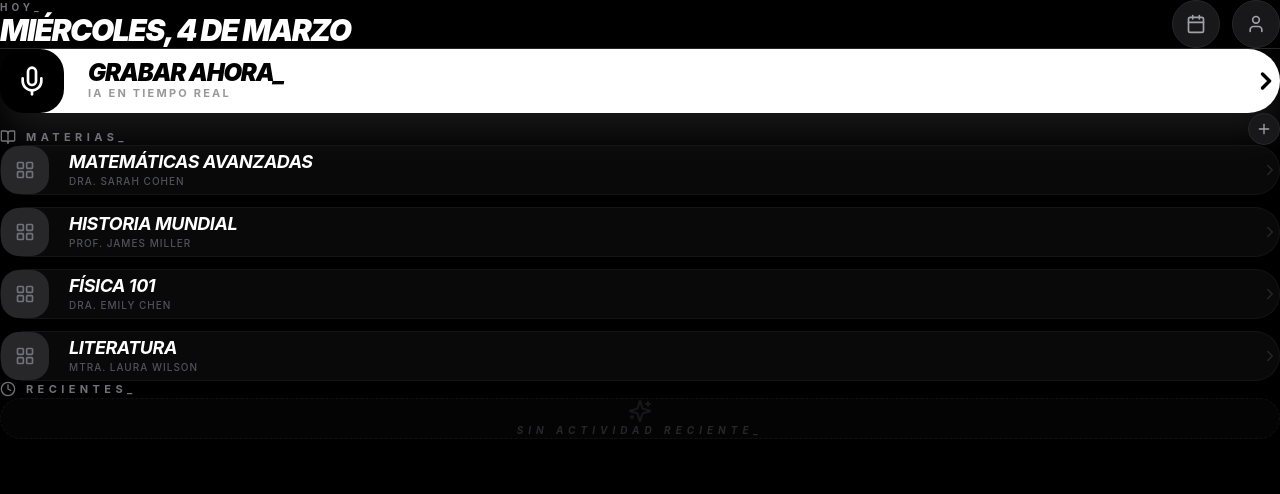
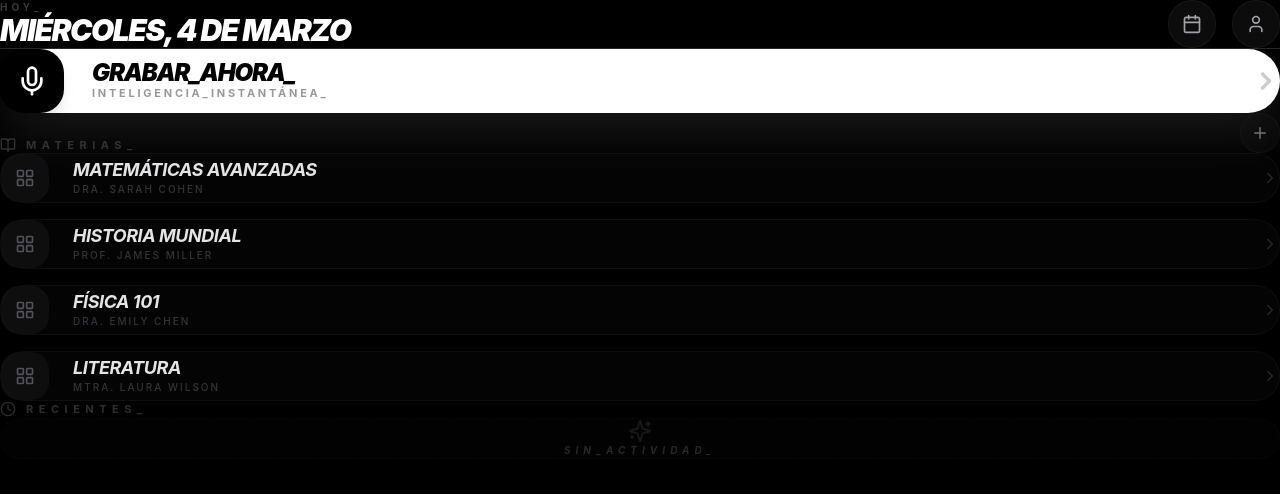
Before and after one commit to ekbfjefbfb/kiis, a React (Vite) app: page /dashboard in a window 1280 px wide. Shown: the top 494 px of the page. Built offline with nearby package versions, Linux system fonts and the light colour scheme; no server answers.

Commit message:
design: final ultra-minimalist engineering overhaul for dashboard, class detail and pwa manifest

```diff
--- a/src/app/pages/Dashboard.tsx
+++ b/src/app/pages/Dashboard.tsx
@@ -19,90 +19,90 @@ export default function Dashboard() {
 
   return (
     <div className="min-h-screen w-full bg-black text-white font-sans flex flex-col pb-10" style={{ backgroundColor: '#000000' }}>
-      {/* Header Minimalista - Jerarquía Nivel 1 */}
-      <header className="px-6 pt-14 pb-8 flex justify-between items-start sticky top-0 bg-black/90 backdrop-blur-xl z-30">
+      {/* Header - Minimalismo Extremo */}
+      <header className="px-6 pt-16 pb-8 flex justify-between items-start sticky top-0 bg-black/80 backdrop-blur-xl z-30">
         <div className="space-y-1">
-          <p className="text-[10px] font-bold tracking-[0.4em] text-zinc-500 uppercase">Hoy_</p>
+          <p className="text-[10px] font-bold tracking-[0.4em] text-zinc-500 uppercase opacity-50">Hoy_</p>
           <h1 className="text-3xl font-black italic tracking-tighter uppercase leading-none">
             {today}
           </h1>
         </div>
-        <div className="flex gap-3">
-          <button onClick={() => navigate("/calendar")} className="w-12 h-12 rounded-full bg-zinc-900 border border-zinc-800 flex items-center justify-center active:scale-90 transition-all">
+        <div className="flex gap-4">
+          <button onClick={() => navigate("/calendar")} className="w-12 h-12 rounded-full bg-zinc-900/50 border border-zinc-800/50 flex items-center justify-center active:scale-90 transition-all">
             <Calendar size={20} className="text-zinc-400" />
           </button>
-          <button onClick={() => navigate("/profile")} className="w-12 h-12 rounded-full bg-zinc-900 border border-zinc-800 flex items-center justify-center active:scale-90 transition-all">
+          <button onClick={() => navigate("/profile")} className="w-12 h-12 rounded-full bg-zinc-900/50 border border-zinc-800/50 flex items-center justify-center active:scale-90 transition-all">
             <User size={20} className="text-zinc-400" />
           </button>
         </div>
       </header>
 
-      <main className="flex-1 px-6 space-y-12">
-        {/* Acción Principal - Jerarquía Nivel 2 */}
+      <main className="flex-1 px-6 space-y-14">
+        {/* Acción Principal - Jerarquía Refinada */}
         <section>
           <button
             onClick={() => navigate("/live")}
-            className="w-full bg-white text-black p-8 rounded-[40px] flex items-center justify-between group active:scale-[0.98] transition-all shadow-[0_20px_40px_rgba(255,255,255,0.1)]"
+            className="w-full bg-white text-black p-8 rounded-[40px] flex items-center justify-between group active:scale-[0.97] transition-all shadow-[0_20px_50px_rgba(255,255,255,0.1)]"
           >
-            <div className="flex items-center gap-6">
-              <div className="w-16 h-16 rounded-[24px] bg-black flex items-center justify-center">
+            <div className="flex items-center gap-7">
+              <div className="w-16 h-16 rounded-[24px] bg-black flex items-center justify-center shadow-lg">
                 <Mic size={32} className="text-white" />
               </div>
               <div className="text-left">
-                <h2 className="text-2xl font-black italic uppercase tracking-tighter leading-none">Grabar Ahora_</h2>
-                <p className="text-[11px] font-bold uppercase tracking-[0.2em] opacity-40 mt-1.5">IA en tiempo real</p>
+                <h2 className="text-2xl font-black italic uppercase tracking-tighter leading-none">Grabar_Ahora_</h2>
+                <p className="text-[11px] font-bold uppercase tracking-[0.25em] opacity-40 mt-1.5">Inteligencia_Instantánea_</p>
               </div>
             </div>
-            <ChevronRight size={28} strokeWidth={3} />
+            <ChevronRight size={28} strokeWidth={3} className="opacity-20 group-hover:opacity-100 transition-opacity" />
           </button>
         </section>
 
-        {/* Lista de Materias - Jerarquía Nivel 3 */}
+        {/* Materias - Diseño Compacto y Elegante */}
         <section className="space-y-6">
           <div className="flex justify-between items-end px-2">
             <div className="flex items-center gap-2.5 text-zinc-500">
-              <BookOpen size={16} />
-              <span className="text-[11px] font-bold uppercase tracking-[0.4em]">Materias_</span>
+              <BookOpen size={16} className="opacity-40" />
+              <span className="text-[11px] font-bold uppercase tracking-[0.5em] opacity-40">Materias_</span>
             </div>
             <button
               onClick={() => setShowAddClass(true)}
-              className="w-8 h-8 rounded-full bg-zinc-900 border border-zinc-800 flex items-center justify-center active:scale-90 transition-all"
+              className="w-10 h-10 rounded-full bg-zinc-900/30 border border-zinc-800/30 flex items-center justify-center active:scale-90 transition-all group"
             >
-              <Plus size={16} className="text-zinc-400" />
+              <Plus size={18} className="text-zinc-500 group-hover:text-white transition-colors" />
             </button>
           </div>
 
-          <div className="grid grid-cols-1 gap-3">
+          <div className="grid grid-cols-1 gap-4">
             {CLASSES.map((cls) => (
               <button
                 key={cls.id}
                 onClick={() => navigate(`/class/${cls.id}`)}
-                className="w-full bg-zinc-900/40 border border-zinc-800/40 p-6 rounded-[32px] flex items-center justify-between group active:bg-zinc-800 transition-all"
+                className="w-full bg-zinc-900/20 border border-zinc-800/30 p-6 rounded-[32px] flex items-center justify-between group active:bg-zinc-800/40 transition-all hover:border-zinc-700/50"
               >
-                <div className="flex items-center gap-5">
-                  <div className="w-12 h-12 rounded-[18px] bg-zinc-800 flex items-center justify-center group-active:bg-zinc-700">
-                    <LayoutGrid size={20} className="text-zinc-500" />
+                <div className="flex items-center gap-6">
+                  <div className="w-12 h-12 rounded-[18px] bg-zinc-900/50 flex items-center justify-center group-hover:bg-zinc-800 transition-colors">
+                    <LayoutGrid size={20} className="text-zinc-600 group-hover:text-zinc-400 transition-colors" />
                   </div>
                   <div className="text-left">
-                    <h3 className="text-lg font-bold uppercase italic tracking-tight text-white leading-tight">{cls.name}</h3>
-                    <p className="text-[10px] font-medium text-zinc-600 uppercase tracking-widest mt-1">{cls.professor}</p>
+                    <h3 className="text-lg font-bold uppercase italic tracking-tight text-zinc-200 leading-tight">{cls.name}</h3>
+                    <p className="text-[10px] font-medium text-zinc-600 uppercase tracking-[0.2em] mt-1 opacity-60">{cls.professor}</p>
                   </div>
                 </div>
-                <ChevronRight size={18} className="text-zinc-800 group-hover:translate-x-1 transition-transform" />
+                <ChevronRight size={18} className="text-zinc-800 group-hover:text-zinc-500 group-hover:translate-x-1 transition-all" />
               </button>
             ))}
           </div>
         </section>
 
-        {/* Estado Reciente - Jerarquía Nivel 4 */}
+        {/* Recientes - Placeholder Minimalista */}
         <section className="space-y-6">
           <div className="flex items-center gap-2.5 text-zinc-500 px-2">
-            <Clock size={16} />
-            <span className="text-[11px] font-bold uppercase tracking-[0.4em]">Recientes_</span>
+            <Clock size={16} className="opacity-40" />
+            <span className="text-[11px] font-bold uppercase tracking-[0.5em] opacity-40">Recientes_</span>
           </div>
-          <div className="bg-zinc-900/20 border border-dashed border-zinc-800/40 rounded-[32px] p-12 flex flex-col items-center justify-center text-center space-y-4">
+          <div className="bg-zinc-900/10 border border-dashed border-zinc-800/20 rounded-[32px] p-14 flex flex-col items-center justify-center text-center space-y-4">
             <Sparkles size={24} className="text-zinc-900" />
-            <p className="text-[10px] font-bold uppercase tracking-[0.5em] text-zinc-800 italic">Sin actividad reciente_</p>
+            <p className="text-[10px] font-bold uppercase tracking-[0.5em] text-zinc-800 italic">Sin_Actividad_</p>
           </div>
         </section>
       </main>
```
